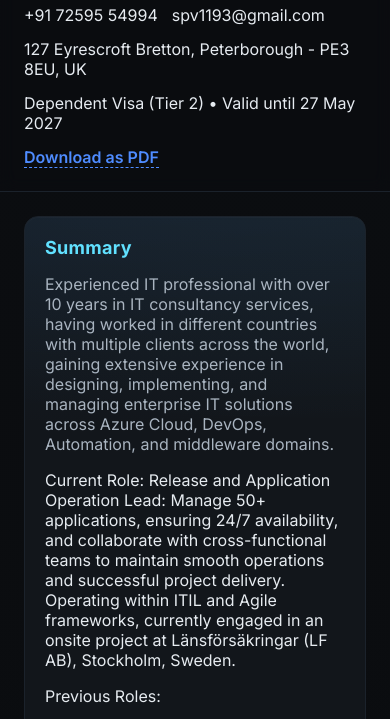
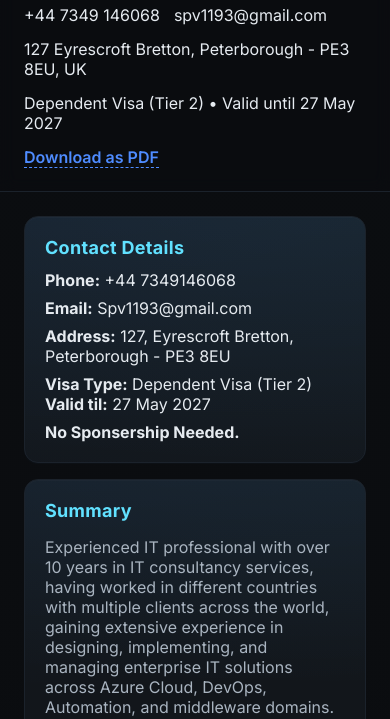
Before and after one commit to spv1193/resume-site, a plain HTML site: page index.html in a window 390 px wide. Shown: the part 99-818 px from the top of the page. Drawn offline with Linux system fonts and the light colour scheme.

Commit message:
Update phone number to +44 7349 146068 and add Contact Details section

```diff
--- a/index.html
+++ b/index.html
@@ -22,7 +22,7 @@
           </div>
         </div>
         <ul class="contact">
-          <li><a href="tel:+917259554994" rel="me">+91 72595 54994</a></li>
+          <li><a href="tel:+447349146068" rel="me">+44 7349 146068</a></li>
           <li><a href="mailto:spv1193@gmail.com" rel="me">spv1193@gmail.com</a></li>
           <li><span>127 Eyrescroft Bretton, Peterborough - PE3 8EU, UK</span></li>
           <li><span>Dependent Visa (Tier 2) • Valid until 27 May 2027</span></li>
@@ -32,6 +32,17 @@
     </header>
 
     <main id="main" class="container">
+      <section aria-labelledby="contact-details-title" class="card">
+        <h2 id="contact-details-title">Contact Details</h2>
+        <div class="contact-details">
+          <p><strong>Phone:</strong> <a href="tel:+447349146068">+44 7349146068</a></p>
+          <p><strong>Email:</strong> <a href="mailto:spv1193@gmail.com">Spv1193@gmail.com</a></p>
+          <p><strong>Address:</strong> 127, Eyrescroft Bretton, Peterborough - PE3 8EU</p>
+          <p><strong>Visa Type:</strong> Dependent Visa (Tier 2) <strong>Valid til:</strong> 27 May 2027</p>
+          <p><strong>No Sponsership Needed.</strong></p>
+        </div>
+      </section>
+
       <section aria-labelledby="summary-title" class="card">
         <h2 id="summary-title">Summary</h2>
         <p class="lead">Experienced IT professional with over 10 years in IT consultancy services, having worked in different countries with multiple clients across the world, gaining extensive experience in designing, implementing, and managing enterprise IT solutions across Azure Cloud, DevOps, Automation, and middleware domains.</p>
--- a/styles.css
+++ b/styles.css
@@ -66,6 +66,11 @@ h3 { margin: 0 0 6px 0; font-size: 15px; }
 h4 { margin: 12px 0 6px 0; font-size: 14px; font-weight: 600; color: var(--text); }
 .lead { color: var(--muted); }
 
+.contact-details { display: grid; gap: 8px; }
+.contact-details p { margin: 0; }
+.contact-details a { color: var(--text); text-decoration: none; border-bottom: 1px dashed transparent; }
+.contact-details a:hover { color: var(--accent-2); border-color: var(--accent-2); }
+
 .skills-grid { display: grid; gap: 12px; }
 @media (min-width: 720px) { .skills-grid { grid-template-columns: repeat(2, 1fr); } }
 
```
